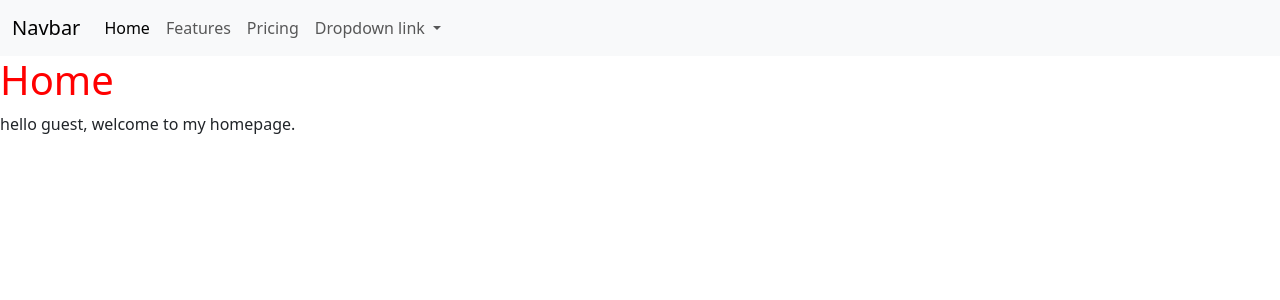
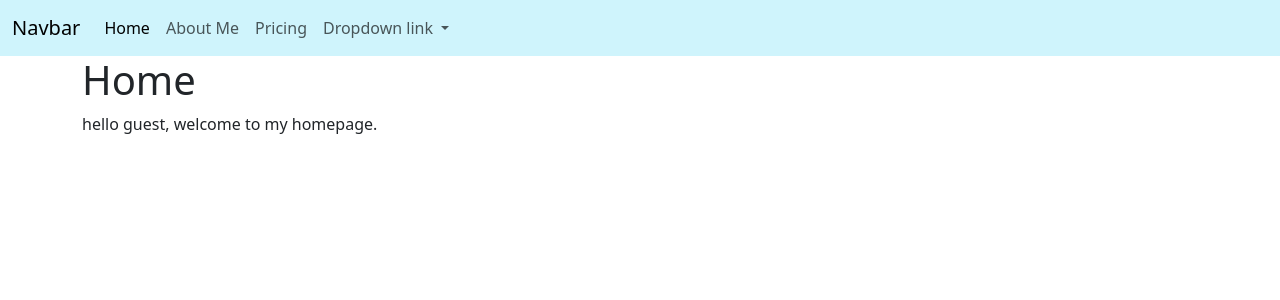
Before and after one commit to JasonRamz/FSDI_112, a Django app: page / in a window 1280 px wide. Shown: the top 300 px of the page. Run offline with Django 4.2, Linux system fonts and the light colour scheme.

Commit message:
added bootstrap and change the color in the navbar

```diff
--- a/static/css/base.css
+++ b/static/css/base.css
@@ -1,6 +1,4 @@
-h1 {
-    color: red;
+.container{
+    justify-content:center;
+
 }
-.navbar-toggler{
-    background-color: #8EB9E3 ;
-}
--- a/templates/base.html
+++ b/templates/base.html
@@ -1,35 +1,37 @@
 {% load static %}
 <!DOCTYPE html>
 <html lang="en">
+
 <head>
     <meta charset="UTF-8">
     <meta name="viewport" content="width=device-width, initial-scale=1.0">
-    <link href="https://cdn.jsdelivr.net/npm/bootstrap@5.3.2/dist/css/bootstrap.min.css"
-    rel="stylesheet" integrity="sha384-T3c6CoIi6uLrA9TneNEoa7RxnatzjcDSCmG1MXxSR1GAsXEV/Dwwykc2MPK8M2HN"
-    crossorigin="anonymous">
+    <link href="{% static 'css/base.css' %}" rel="stylesheet">
+    <link href="https://cdn.jsdelivr.net/npm/bootstrap@5.3.2/dist/css/bootstrap.min.css" rel="stylesheet"
+        integrity="sha384-T3c6CoIi6uLrA9TneNEoa7RxnatzjcDSCmG1MXxSR1GAsXEV/Dwwykc2MPK8M2HN" crossorigin="anonymous">
     <title>{% block title %}{% endblock title %}</title>
-    <link href="{% static 'css/base.css' %}" rel="stylesheet">
 </head>
 <header>
-    <nav class="navbar navbar-expand-lg bg-body-tertiary">
+    <nav class="navbar navbar-expand-lg bg-info-subtle">
         <div class="container-fluid">
             <a class="navbar-brand" href="#">Navbar</a>
-          <button class="navbar-toggler" type="button" data-bs-toggle="collapse" data-bs-target="#navbarNavDropdown" aria-controls="navbarNavDropdown" aria-expanded="false" aria-label="Toggle navigation">
+            <button class="navbar-toggler" type="button" data-bs-toggle="collapse" data-bs-target="#navbarNavDropdown"
+                aria-controls="navbarNavDropdown" aria-expanded="false" aria-label="Toggle navigation">
                 <span class="navbar-toggler-icon"></span>
             </button>
             <div class="collapse navbar-collapse" id="navbarNavDropdown">
                 <ul class="navbar-nav">
                     <li class="nav-item">
-                <a class="nav-link active" aria-current="page" href="#">Home</a>
+                        <a class="nav-link active" aria-current="page" href="{% url 'home' %}">Home</a>
                     </li>
                     <li class="nav-item">
-                <a class="nav-link" href="#">Features</a>
+                        <a class="nav-link" href="{% url 'about' %}">About Me</a>
                     </li>
                     <li class="nav-item">
                         <a class="nav-link" href="#">Pricing</a>
                     </li>
                     <li class="nav-item dropdown">
-                <a class="nav-link dropdown-toggle" href="#" role="button" data-bs-toggle="dropdown" aria-expanded="false">
+                        <a class="nav-link dropdown-toggle" href="#" role="button" data-bs-toggle="dropdown"
+                            aria-expanded="false">
                             Dropdown link
                         </a>
                         <ul class="dropdown-menu">
@@ -43,12 +45,14 @@
         </div>
     </nav>
 </header>
+
 <body>
-    <div>
+    <div class="container">
         {% block content %}{% endblock content %}
     </div>
     <script src="https://cdn.jsdelivr.net/npm/bootstrap@5.3.2/dist/js/bootstrap.bundle.min.js"
         integrity="sha384-C6RzsynM9kWDrMNeT87bh95OGNyZPhcTNXj1NW7RuBCsyN/o0jlpcV8Qyq46cDfL" crossorigin="anonymous">
         </script>
 </body>
+
 </html>
```
Lines whose indentation alone changed are shown as unchanged.
